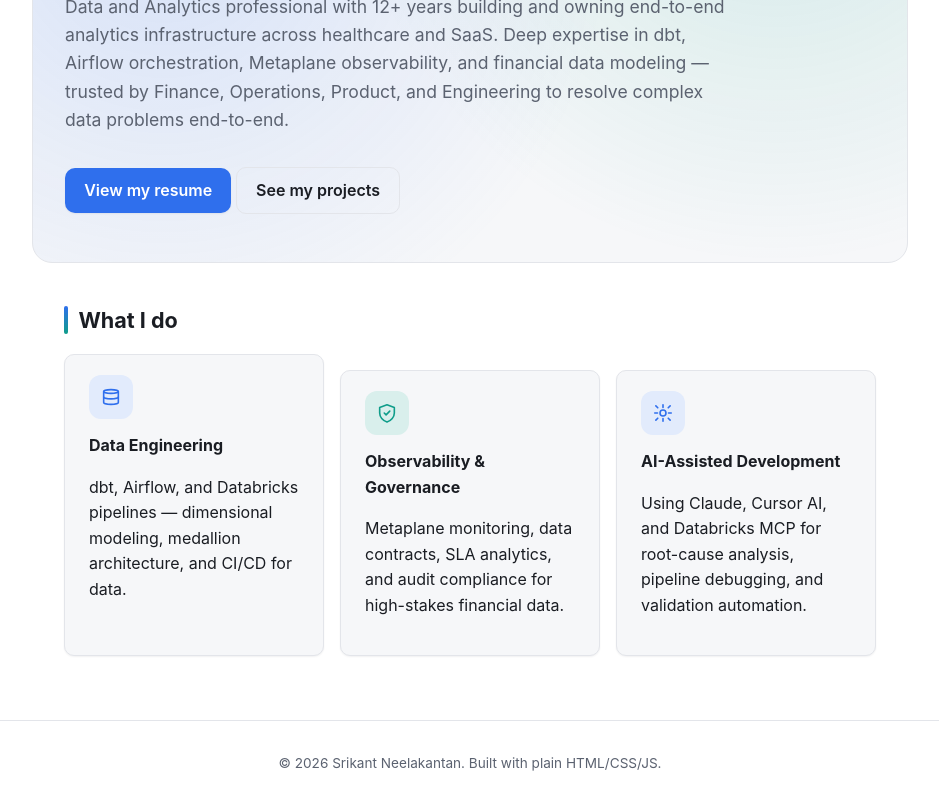
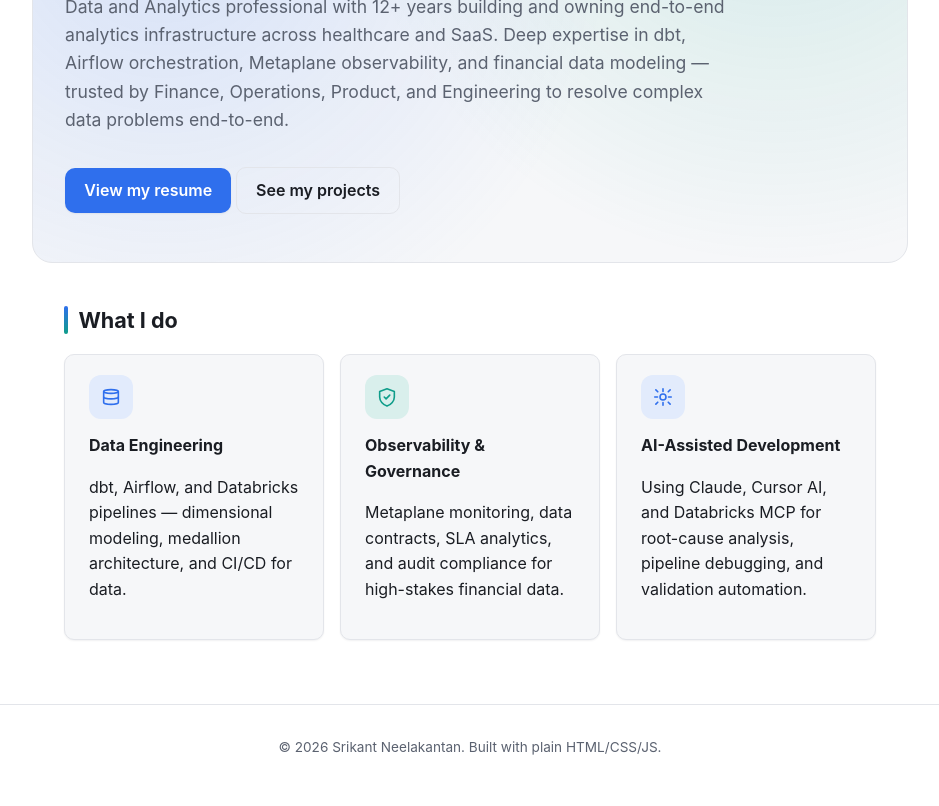
Before and after one commit to srikanthneelakantan/srikanthneelakantan.github.io, a plain HTML site: page index.html in a window 1280 px wide. Shown: the part 266-1072 px from the top of the page, without its empty margins (170-1109 px from the left). Drawn offline with Linux system fonts and the light colour scheme.

Commit message:
Fix uneven card heights in grid layouts
.card + .card's stacking margin was leaking into .grid, where cards
are siblings too, so the 2nd/3rd card in a row got pushed down
inside their stretched grid cell and looked shorter. Scope it out
for grid children and make stretch explicit.

Co-Authored-By: Claude Sonnet 5 <noreply@anthropic.com>

```diff
--- a/css/styles.css
+++ b/css/styles.css
@@ -312,6 +312,11 @@ h2::before {
   display: grid;
   grid-template-columns: repeat(auto-fit, minmax(240px, 1fr));
   gap: 1rem;
+  align-items: stretch;
+}
+
+.grid .card + .card {
+  margin-top: 0;
 }
 
 .icon-badge {
```
